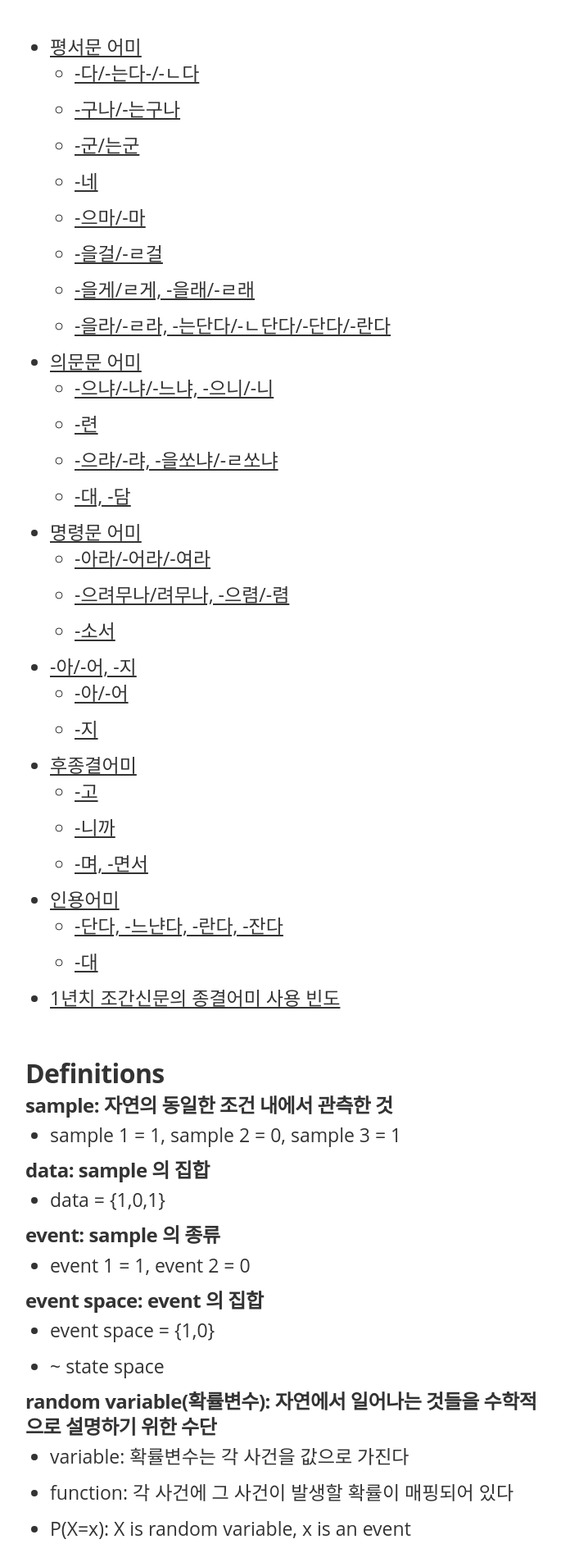
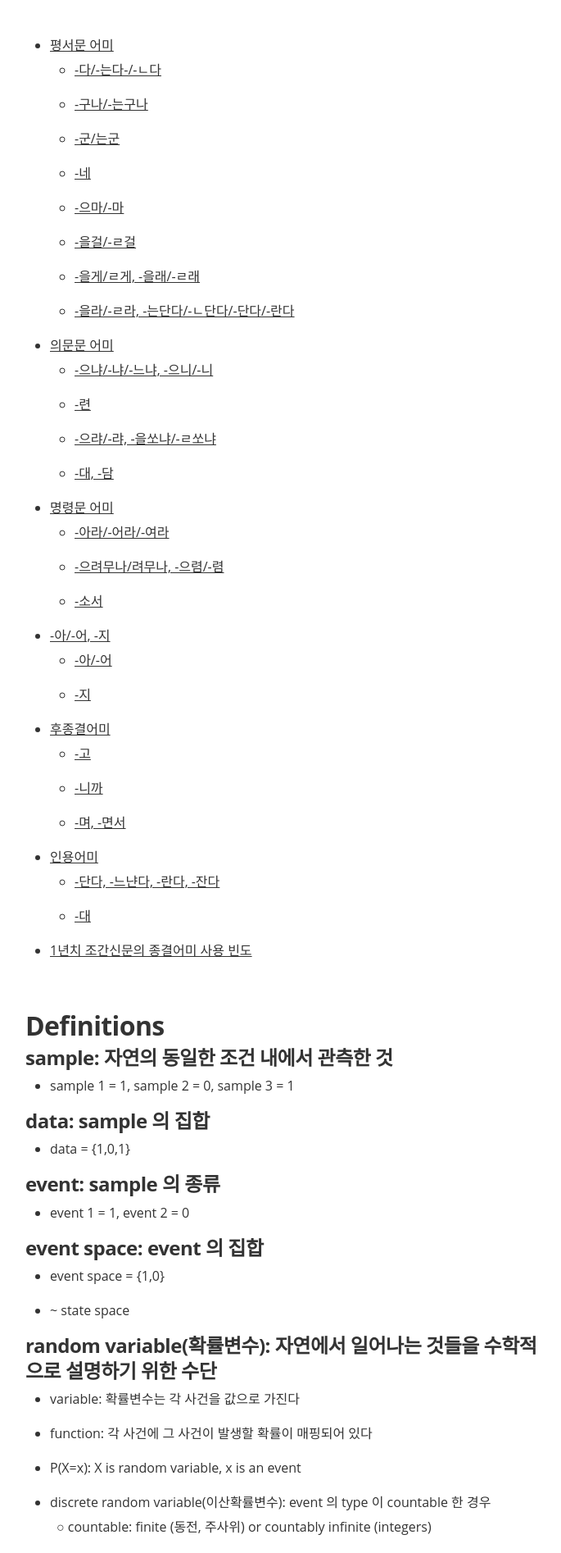
Before and after one commit to minniie/minniie.github.io, a Jekyll site: the page built from _posts/2021-07-27-probability.markdown, in a window 1280 px wide. Shown: the part 900-2794 px from the top of the page at 82% size, without its empty margins (289-974 px from the left). Built offline with Jekyll 4.4.1, drawn with Linux system fonts in a browser that asks for light colours; nearby versions of some CDN libraries; some web fonts are replaced.

Commit message:
Update main.sass

```diff
--- a/css/main.sass
+++ b/css/main.sass
@@ -438,11 +438,11 @@ body
       padding: 0
       font-weight: 400
       font-style: normal
-      font-size: 23px
+      font-size: 16px
       line-height: 30px
       margin-left: 30px
       margin-bottom: 12px
-      padding-top: 2px
+      padding-top: 0px
       p
         padding: 0 0 golden-ratio(1rem,  1)
     ol li
```
